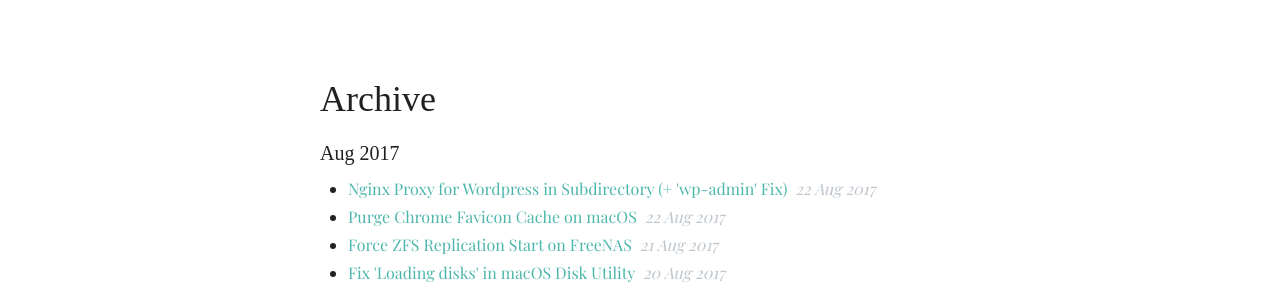
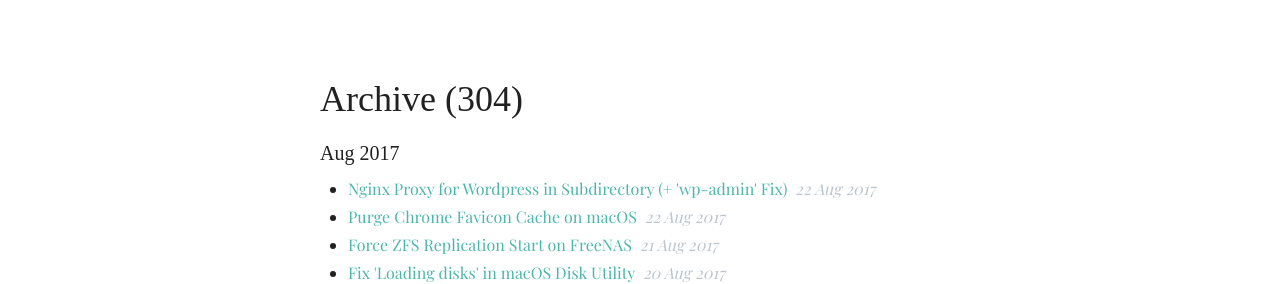
Before and after one commit to gh0st/docs.j7k6.org, a Jekyll site: the page built from archive.html, in a window 1280 px wide and 900 px high. Shown: the part 154-438 px from the top of the window. Built offline with Jekyll 4.4.1, drawn with Linux system fonts in a browser that asks for light colours; nearby versions of some CDN libraries; some web fonts are replaced.

Commit message:
postcount

```diff
--- a/archive.html
+++ b/archive.html
@@ -6,7 +6,7 @@ title: "Archive"
 {% assign postsByYearMonth = site.posts | group_by_exp:"post", "post.date | date: '%b %Y'" %}
 
 <div class="tags">
-  <h1>Archive</h1>
+  <h1>Archive ({{ site.posts.size }})</h1>
 
   {% for year in postsByYearMonth %}
     <h3>{{ year.name }}</h3>
```
